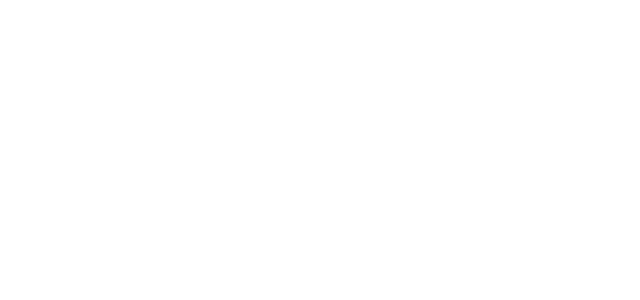
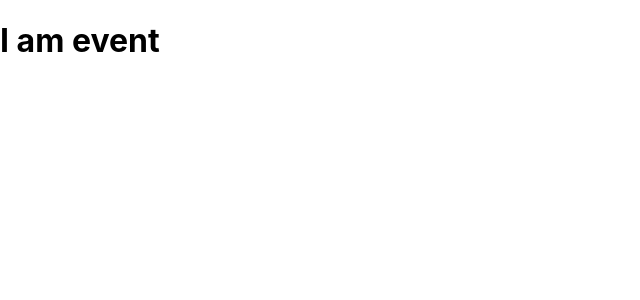
Before and after one commit to aliceswood/gig-guru, a React (Create React App) app in the folder frontend/: page /event/1 in a window 1280 px wide. Before the commit this address had no page. Shown: the top 300 px of the page, without its empty margins (0-640 px from the left). Built offline with nearby package versions, Linux system fonts and the light colour scheme.

Commit message:
event-page

```diff
--- a/frontend/src/components/app/App.js
+++ b/frontend/src/components/app/App.js
@@ -2,6 +2,8 @@ import './App.css';
 import SignUpForm from '../signupForm/SignupForm'
 import Feed from '../feed/Feed'
 import LogInForm from '../loginForm/LoginForm'
+import ViewEvent from '../event-page/EventPage'
+
 // import React, { useState } from 'react';
 import {
   Routes,
@@ -16,6 +18,7 @@ const App = () => {
         <Route path='/signup' element={<SignUpForm navigate={ useNavigate() } />}/>
         <Route path='/login' element={<LogInForm navigate={ useNavigate() } />}/>
         <Route path='/' element={<Feed navigate={ useNavigate() } />}/>
+        <Route path='/event/:id' element={<ViewEvent navigate={ useNavigate() } />}/>
       </Routes>
     </>
   );
--- /dev/null
+++ b/frontend/src/components/event-page/EventPage.js
@@ -0,0 +1,11 @@
+import React from "react";
+
+const ViewEvent = () => {
+    return (
+        <>
+        <div>
+            <h1> I am event</h1></div>
+      </>
+      )
+    }
+ export default ViewEvent;
--- a/frontend/src/components/event/Event.js
+++ b/frontend/src/components/event/Event.js
@@ -1,11 +1,14 @@
 import React from "react";
 import './event.css'
+import { Link } from 'react-router-dom';
 
 const Event = (props) => {
+  const viewEvent = `/event/${props.id}`;
   console.log(props)
 
   const handleLike = async (event) => {
     event.preventDefault();
+
 
     await fetch('/users', {
       method: "PATCH",
@@ -18,6 +21,7 @@ const Event = (props) => {
   }
 
   return (
+    <>
     <div className="flex-container">
       <div className="event-image">
         <img src={props.images[0].url} alt={props.name}/>
@@ -27,6 +31,7 @@ const Event = (props) => {
           <div>{props.name} @ {props._embedded.venues[0].name}</div>
           <div>Date: {props.dates.start.localDate}</div>
           <div>Start time: {props.dates.start.localTime}</div>
+          <Link to={ViewEvent} id="View-event-link">More Info</Link>
         </div>
       </div>
       <div className="event-buttons">
@@ -40,8 +45,7 @@ const Event = (props) => {
         </button>
       </div>
     </div>
+  </>
   );
-
-};
-
+  };
 export default Event;
```
